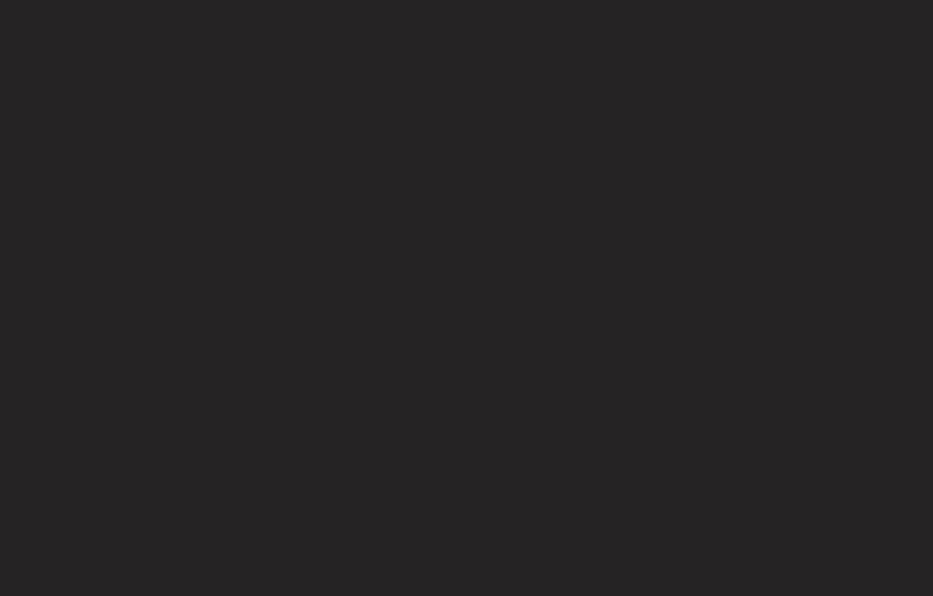
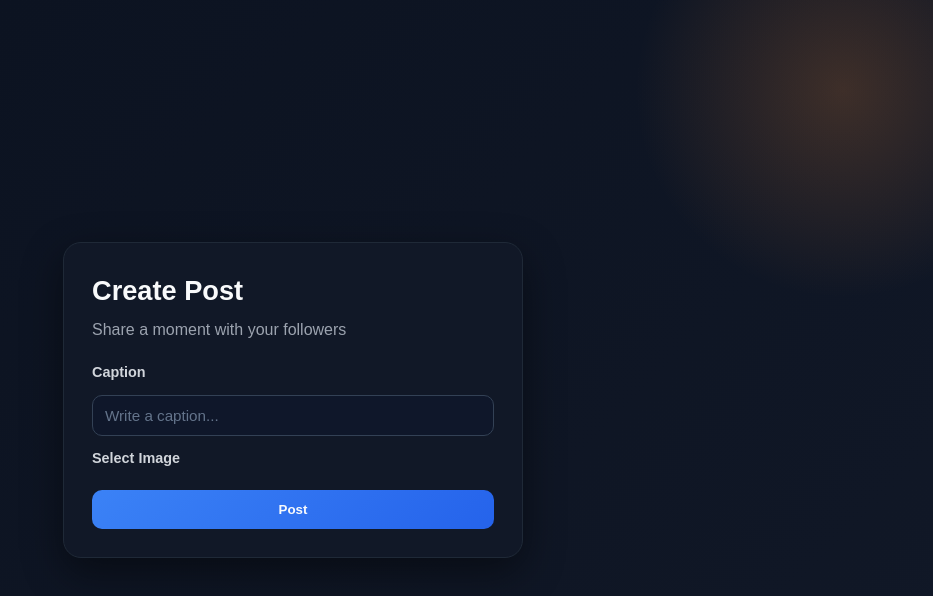
Before and after one commit to Adityalive/Instagram-clone, a React app in the folder Frontend/: page /post in a window 1280 px wide. Before the commit this address had no page. Shown: the top 596 px of the page, without its empty margins (347-1280 px from the left). Built offline with nearby package versions, Linux system fonts and the light colour scheme; the HTML template or start-up script is replaced by a standard one.

Commit message:
feat: add CreatePost component with form for caption and image upload; include styles for the component

```diff
--- a/Frontend/src/Approutes.jsx
+++ b/Frontend/src/Approutes.jsx
@@ -4,6 +4,7 @@ import React from 'react';
 import Register from "./features/auth/pages/Register";
 import Login from "./features/auth/pages/Login";
 import Fedd from "./features/post/Pages/Feed";
+import CreatePost from "./features/post/Pages/CreatePost";
 
 const AppRoutes = () => {
   return (
@@ -13,6 +14,7 @@ const AppRoutes = () => {
           <Route path="/register" element={<Register />} />
           <Route path="/login" element={<Login />} />
           <Route path="/" element={<Fedd />} />
+          <Route path="/post" element={<CreatePost />} />
         </Routes>
       </BrowserRouter>
     </main>
--- /dev/null
+++ b/Frontend/src/features/post/Pages/CreatePost.jsx
@@ -0,0 +1,43 @@
+import React from 'react'
+import { useState } from 'react'
+import "../style/Create.post.scss"
+const CreatePost = () => {
+  const [caption, setCaption] = useState('');
+  const [File, setFile] = useState(null);
+  function handleSubmit(e) {
+    e.preventDefault();
+  }
+  return (
+  <main className="create-post-page">
+    <div className="create-post-bg-shape" />
+    <section className="create-post-card">
+      <h1>Create Post</h1>
+      <p>Share a moment with your followers</p>
+
+      <form id="form-container" className="create-post-form">
+        <label htmlFor="caption">Caption</label>
+        <input
+          id="caption"
+          type="text"
+          placeholder="Write a caption..."
+          value={caption}
+          onChange={(e) => setCaption(e.target.value)}
+        />
+
+        <label htmlFor="file">Select Image</label>
+        <input
+          id="file"
+          type="file"
+          accept="image/*"
+          hidden
+          onChange={(e) => setFile(e.target.files[0])}
+        />
+
+        <button type="submit">Post</button>
+      </form>
+    </section>
+  </main>
+);
+}
+
+export default CreatePost
--- /dev/null
+++ b/Frontend/src/features/post/style/Create.post.scss
@@ -0,0 +1,94 @@
+/* Frontend/src/features/post/style/Create.post.scss */
+.create-post-page {
+  min-height: 100vh;
+  display: grid;
+  place-items: center;
+  background: linear-gradient(135deg, #0b1220 0%, #111827 100%);
+  padding: 24px;
+  position: relative;
+  overflow: hidden;
+}
+
+.create-post-bg-shape {
+  position: absolute;
+  width: 420px;
+  height: 420px;
+  border-radius: 50%;
+  background: radial-gradient(circle, #fb923c 0%, rgba(251, 146, 60, 0) 70%);
+  top: -120px;
+  right: -120px;
+  opacity: 0.2;
+}
+
+.create-post-card {
+  width: 100%;
+  max-width: 460px;
+  background: #111827;
+  border: 1px solid #1f2937;
+  border-radius: 18px;
+  padding: 28px;
+  box-shadow: 0 14px 40px rgba(0, 0, 0, 0.45);
+  z-index: 1;
+
+  h1 {
+    font-size: 1.7rem;
+    margin-bottom: 6px;
+    color: #f9fafb;
+  }
+
+  p {
+    color: #9ca3af;
+    margin-bottom: 20px;
+  }
+}
+
+.create-post-form {
+  display: flex;
+  flex-direction: column;
+  gap: 12px;
+
+  label {
+    font-size: 0.9rem;
+    font-weight: 600;
+    color: #d1d5db;
+  }
+
+  input[type="text"],
+  input[type="file"] {
+    width: 100%;
+    border: 1px solid #334155;
+    border-radius: 10px;
+    padding: 11px 12px;
+    font-size: 0.95rem;
+    outline: none;
+    background: #0f172a;
+    color: #e5e7eb;
+    transition: border-color 0.2s, box-shadow 0.2s;
+
+    &::placeholder {
+      color: #64748b;
+    }
+
+    &:focus {
+      border-color: #60a5fa;
+      box-shadow: 0 0 0 3px rgba(96, 165, 250, 0.2);
+    }
+  }
+
+  button {
+    margin-top: 8px;
+    border: none;
+    border-radius: 10px;
+    padding: 12px;
+    font-weight: 700;
+    color: #f8fafc;
+    background: linear-gradient(135deg, #3b82f6 0%, #2563eb 100%);
+    cursor: pointer;
+    transition: transform 0.15s ease, box-shadow 0.2s ease;
+
+    &:hover {
+      transform: translateY(-1px);
+      box-shadow: 0 10px 24px rgba(59, 130, 246, 0.35);
+    }
+  }
+}
```
